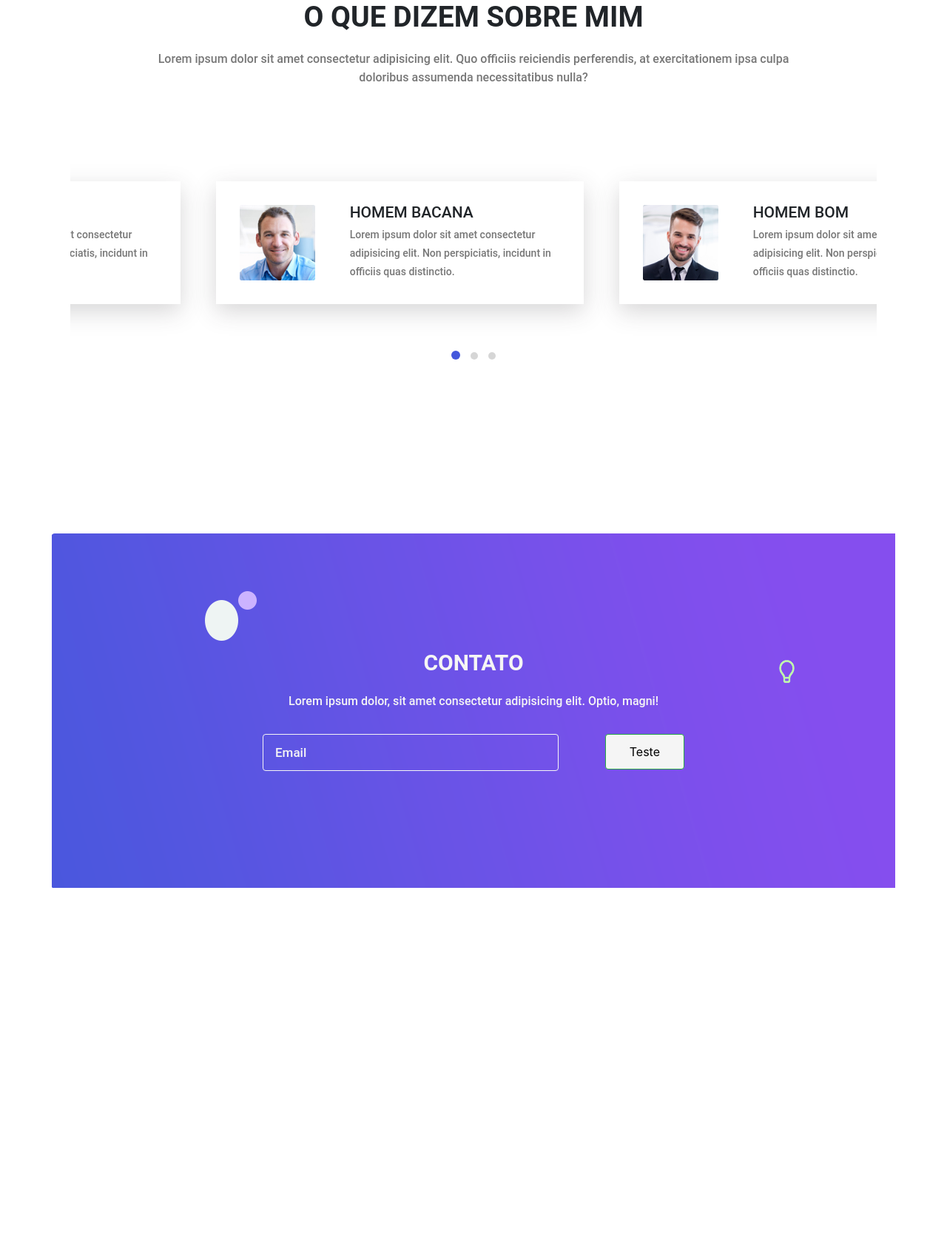
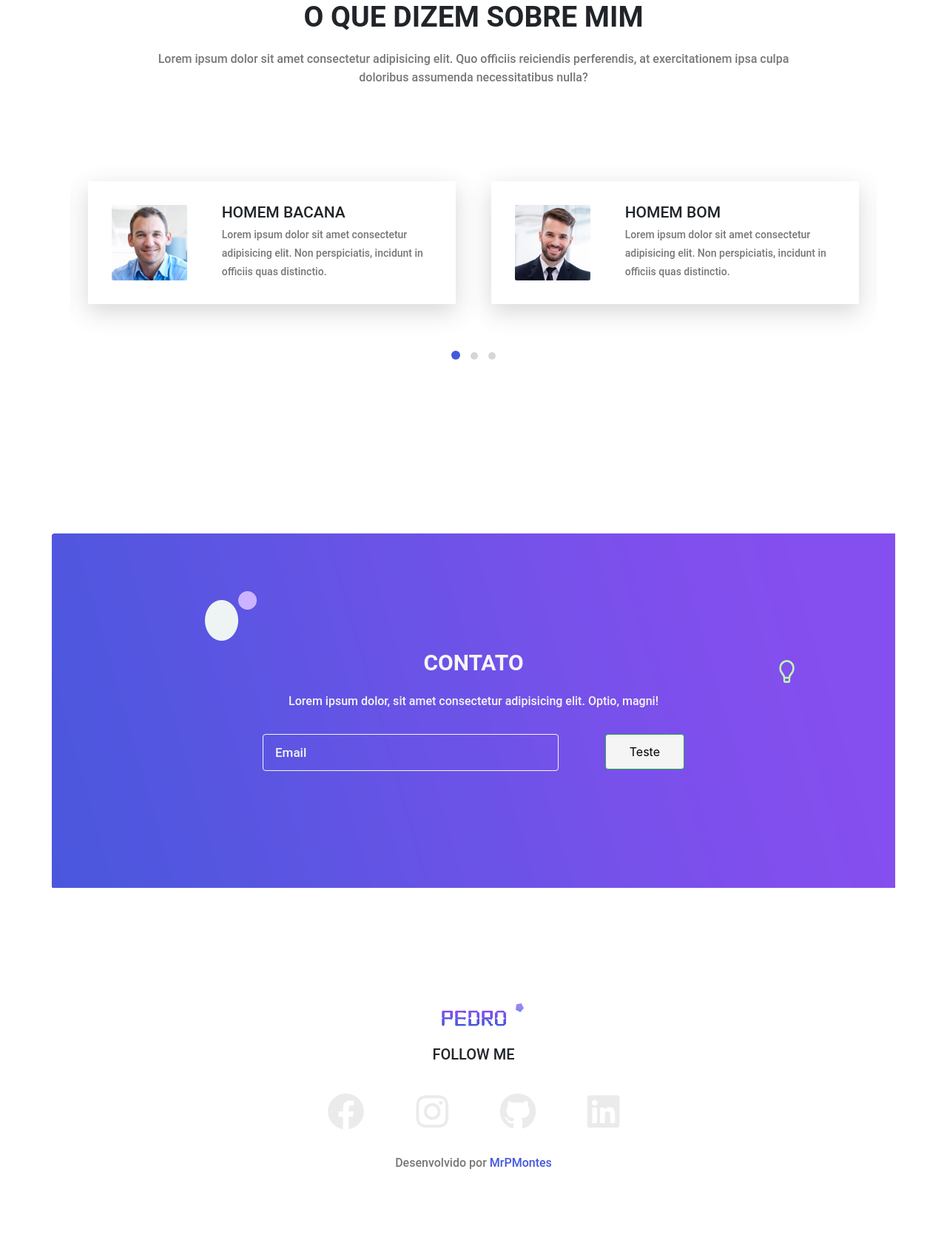
Before and after one commit to pedroaugustomontes/website-portfolio, a plain HTML site: page index.html in a window 1280 px wide. Shown: the part 4240-5920 px from the top of the page at 74% size. Before the commit the page ends 5442 px from the top, so only its background shows below. Drawn offline with nearby package versions, Linux system fonts and the light colour scheme.

Commit message:
finalizado o footer do site e implementado navbar fixa quando scroll, mudo o link de alguns arquivos css e js para rodar melhor no githubpages

```diff
--- a/css/partials/_global.css
+++ b/css/partials/_global.css
@@ -72,3 +72,14 @@ button:hover
 .title-h1 {
   font: normal bold 39px/40px var(--roboto);
 }
+
+.navbar_fixed {
+  position: fixed;
+  width: 100%;
+  top: -1;
+  left: 0; right: 0;
+  background-color: #ffffff;
+  box-shadow: var(--box-shadow);
+  z-index: 999;
+  transition: background 1s ease;
+}
--- a/css/style.css
+++ b/css/style.css
@@ -227,3 +227,24 @@
   padding: .7rem 2rem;
 }
 /* End Subscribe Area */
+
+/* Footer Area */
+footer.footer-area {
+  padding: 5rem 0;
+  background-image: url(../img/footer-bg.png) no-repeat;
+}
+
+footer.footer-area {
+  font: normal 500 23px/30px var(--roboto);
+}
+
+footer.footer-area a > i {
+  font-size: 50px;
+  padding: 2rem;
+  color: var(--border-color);
+}
+
+footer.footer-area .social a:hover > i{
+  color: var(--primary-color);
+}
+/* End Footer Area */
--- a/index.html
+++ b/index.html
@@ -6,7 +6,7 @@
   <title>Olá, eu sou o Pedro</title>
 
   <!-- link para Bootstrap css -->
-  <link rel="stylesheet" href="./css/bootstrap.min.css">
+  <link rel="stylesheet" href="https://stackpath.bootstrapcdn.com/bootstrap/4.4.1/css/bootstrap.min.css" integrity="sha384-Vkoo8x4CGsO3+Hhxv8T/Q5PaXtkKtu6ug5TOeNV6gBiFeWPGFN9MuhOf23Q9Ifjh" crossorigin="anonymous">
   <!-- font awesome icons -->
   <link rel="stylesheet" href="./css/all.min.css">
   <!-- link carousel css -->
@@ -376,15 +376,36 @@
   </main>
   <!-- ============== END MAIN AREA ============== -->
 
-
+  <footer class="footer-area">
+    <div class="container">
+      <div class="">
+        <div class="site-logo text-center py-4">
+          <a href="#"><img src="./img/logo.png" alt="logo"></a>
+        </div>
+        <div class="social text-center">
+          <h5 class="text-uppercase">Follow Me</h5>
+          <a href="#"><i class="fab fa-facebook"></i></a>
+          <a href="#"><i class="fab fa-instagram"></i></a>
+          <a href="#"><i class="fab fa-github"></i></a>
+          <a href="#"><i class="fab fa-linkedin"></i></a>
+        </div>
+        <div class="copyrights text-center">
+          <p class="para">
+            Desenvolvido por
+            <a href="#"><span style="color: var(--primary-color);">MrPMontes</span></a>
+          </p>
+        </div>
+      </div>
+    </div>
+  </footer>
 
 
   <!-- Jquery js -->
-  <script src="/js/jquery.3.4.1.js"></script>
+  <script src="https://code.jquery.com/jquery-3.4.1.slim.min.js" integrity="sha384-J6qa4849blE2+poT4WnyKhv5vZF5SrPo0iEjwBvKU7imGFAV0wwj1yYfoRSJoZ+n" crossorigin="anonymous"></script>
   <!-- Bootstrap js -->
-  <script src="/js/bootstrap.min.js"></script>
+  <script src="https://stackpath.bootstrapcdn.com/bootstrap/4.4.1/js/bootstrap.min.js" integrity="sha384-wfSDF2E50Y2D1uUdj0O3uMBJnjuUD4Ih7YwaYd1iqfktj0Uod8GCExl3Og8ifwB6" crossorigin="anonymous"></script>
   <!-- Isotope js -->
-  <script src="./vendor/isotope/isotope.min.js"></script>
+  <script src="https://unpkg.com/isotope-layout@3/dist/isotope.pkgd.min.js"></script>
   <!-- owl-carousel js -->
   <script src="./vendor/owl-carousel/js/owl.carousel.min.js"></script>
   <!-- custom main js -->
--- a/js/main.js
+++ b/js/main.js
@@ -31,4 +31,24 @@ $(document).ready(function(){
     }
   })
 
+//sticky navigation menu
+  let nav_offset_top = $('.header_area').height()+50;
+
+  function navbarFixed(){
+
+    if($('.header_area').length){
+      $(window).scroll(function(){
+        let scroll = $(window).scrollTop();
+
+        if(scroll >= nav_offset_top){
+          $('.header_area .main-menu').addClass('navbar_fixed');
+        }else {
+          $('.header_area .main-menu').removeClass('navbar_fixed');
+        }
+      })
+    }
+  }
+
+  navbarFixed();
+
 });
```
